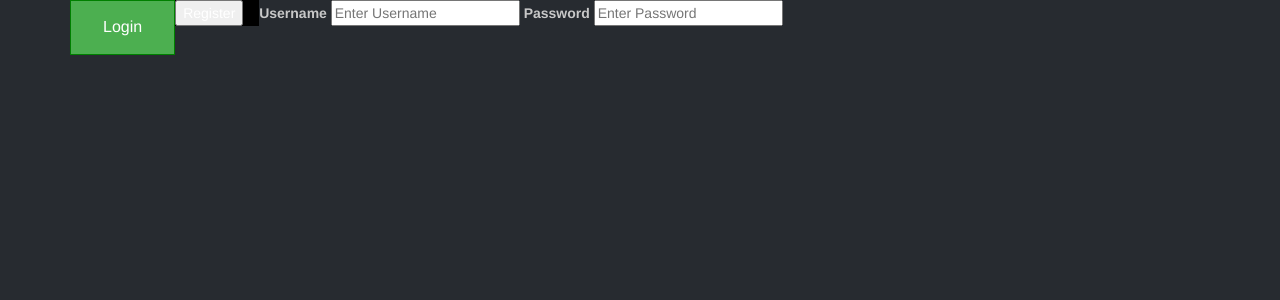
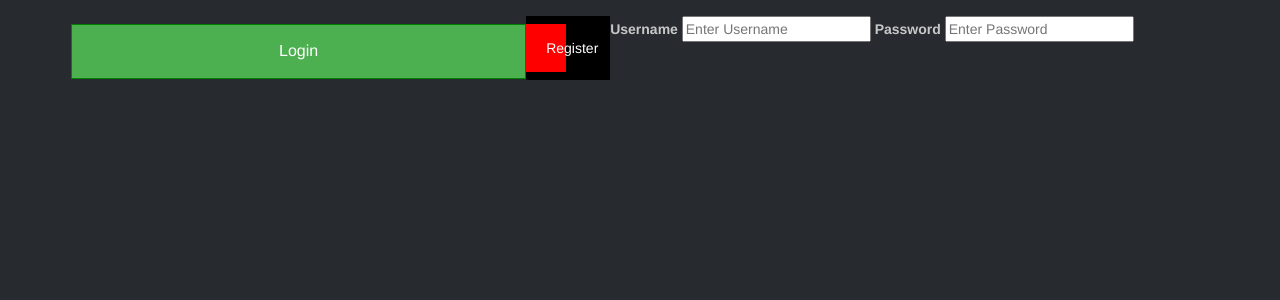
Before and after one commit to veena9869/WebProg, a PHP site: page /loginform.php in a window 1280 px wide. Shown: the top 300 px of the page. Run offline with PHP 8.4, Linux system fonts and the light colour scheme.

Commit message:
Updated files

```diff
--- /dev/null
+++ b/css/login.css
@@ -0,0 +1,65 @@
+    border: 3px solid #f1f1f1;
+	width : 550px;
+	margin: auto;
+    }
+
+input[type=text], input[type=password]
+    {
+    width: 90%;
+    padding: 12px 20px;
+    margin: 8px 0;
+    display: inline-block;
+    border: 1px solid #ccc;
+    box-sizing: border-box;
+    }
+
+.button
+    {
+    background-color: #4CAF50;
+    color: white;
+    padding: 14px 20px;
+    margin: 8px 0;
+    border: none;
+    cursor: pointer;
+    width: 40%;
+    }
+.button1
+    {
+    background-color: #FF0000;
+    color: white;
+    padding: 14px 20px;
+    margin: 8px 0;
+    border: none;
+    cursor: pointer;
+    width: 40%;
+    }
+.cancelbtn
+    {
+    width: auto;
+    padding: 10px 18px;
+    background-color: #f44336;
+    }
+
+.imgcontainer
+    {
+    text-align: center;
+    margin: 24px 0 12px 0;
+    }
+
+img.avatar
+    {
+    width: 40%;
+    border-radius: 50%;
+    }
+
+.container
+    {
+    padding: 16px;
+
+    }
+
+span.psw
+    {
+    float: right;
+    padding-top: 16px;
+    }
--- a/css/main.css
+++ b/css/main.css
@@ -1,3 +1,4 @@
+form {
 .navigation-elements
 {
     padding: 24px 56px 0px 24px;
```
Also changed, not shown: css/register.css (added, +58 -0 lines).
